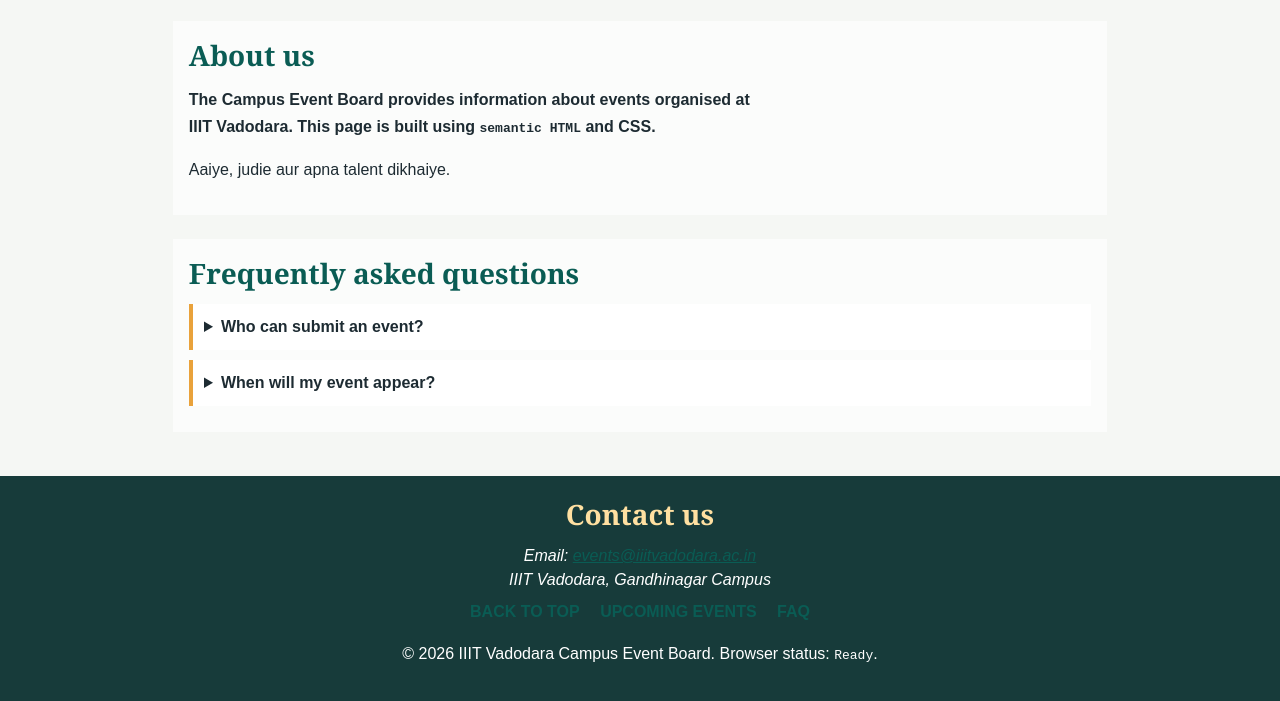
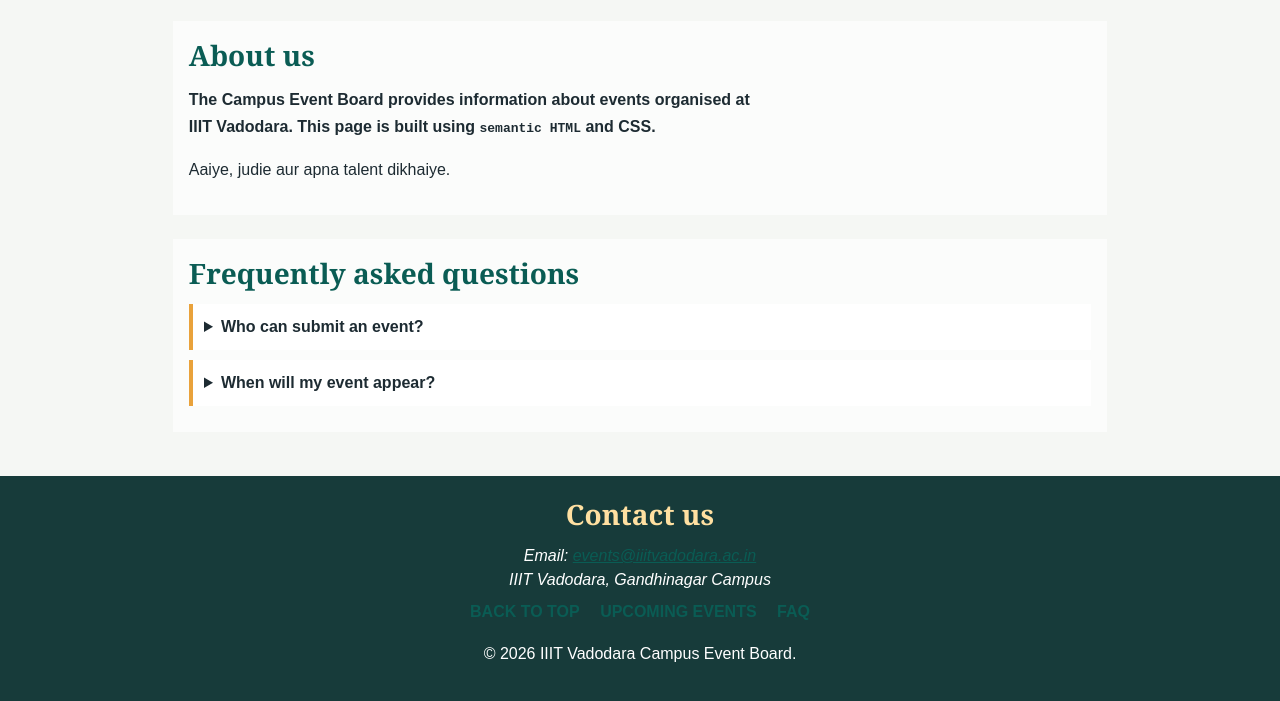
Before and after one commit to Preeti2395/event-board, a website: page index.html in a window 1280 px wide. Shown: the part 2949-3650 px from the top of the page. Drawn offline with Linux system fonts and the light colour scheme; no server answers; files whose address does not match are found by name.

Commit message:
Update index.html

```diff
--- a/index.html
+++ b/index.html
@@ -215,7 +215,7 @@
             <a href="#events">Upcoming events</a>
             <a href="#faq">FAQ</a>
         </nav>
-        <p>&copy; 2026 IIIT Vadodara Campus Event Board. Browser status: <samp>Ready</samp>.</p>
+        <p>&copy; 2026 IIIT Vadodara Campus Event Board.</p>
     </footer>
     <!-- A9: hidden now; can be revealed later by changing display in CSS -->
     <p class="future-message">More campus events coming soon.</p>
```
